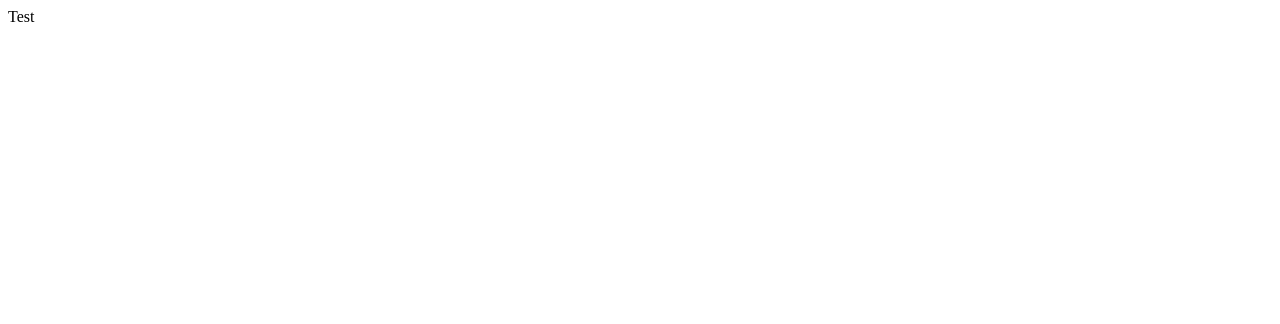
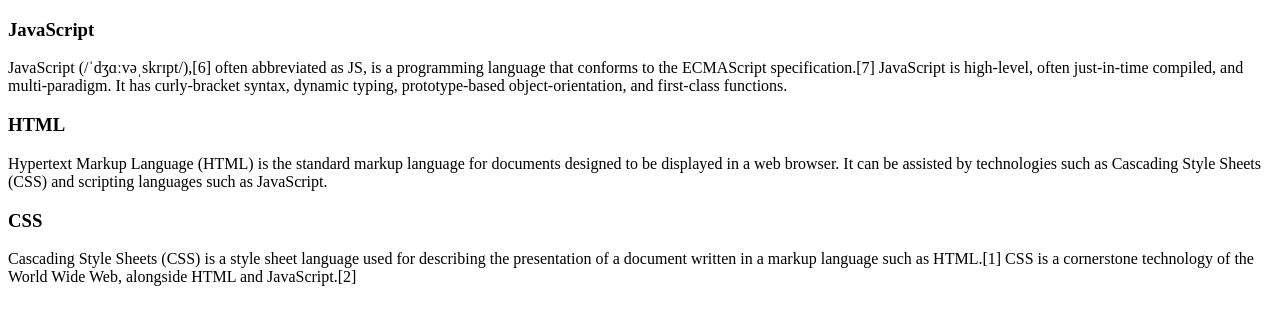
Before and after one commit to nickkniola/c1020-code-solutions, a React app in the folder react-accordion-component/: page / in a window 1280 px wide. Shown: the top 324 px of the page. Built offline with nearby package versions, Linux system fonts and the light colour scheme; the HTML template or start-up script is replaced by a standard one.

Commit message:
Add accordion functionality/styling for unlimited headers/bodies

```diff
--- a/react-accordion-component/src/accordion.jsx
+++ b/react-accordion-component/src/accordion.jsx
@@ -1,9 +1,46 @@
 import React from 'react';
 
-export default class Accordion extends React.Component {
+class Accordion extends React.Component {
   render() {
+    const arrayOfData = [{
+      id: 1,
+      header: 'JavaScript',
+      body: 'JavaScript (/ˈdʒɑːvəˌskrɪpt/),[6] often abbreviated as JS, is a programming language that conforms to the ECMAScript specification.[7] JavaScript is high-level, often just-in-time compiled, and multi-paradigm. It has curly-bracket syntax, dynamic typing, prototype-based object-orientation, and first-class functions.'
+    },
+    {
+      id: 2,
+      header: 'HTML',
+      body: 'Hypertext Markup Language (HTML) is the standard markup language for documents designed to be displayed in a web browser. It can be assisted by technologies such as Cascading Style Sheets (CSS) and scripting languages such as JavaScript.'
+    },
+    {
+      id: 3,
+      header: 'CSS',
+      body: 'Cascading Style Sheets (CSS) is a style sheet language used for describing the presentation of a document written in a markup language such as HTML.[1] CSS is a cornerstone technology of the World Wide Web, alongside HTML and JavaScript.[2]'
+    }];
+
     return (
-      <div>Test</div>
+      <div className="accordion">
+        {arrayOfData.map(obj =>
+          <Topic key={obj.id} header={obj.header} body={obj.body} />
+        )}
+      </div>
     );
   }
 }
+
+class Topic extends React.Component {
+  render() {
+    return (
+      <div className="topic">
+        <div className="header">
+          <h3>{this.props.header}</h3>
+        </div>
+        <div className="body">
+          <p>{this.props.body}</p>
+        </div>
+      </div>
+    );
+  }
+}
+
+export default Accordion;
```
Also changed, not shown: 1 other file (tests, documents, lock files or other folders).
